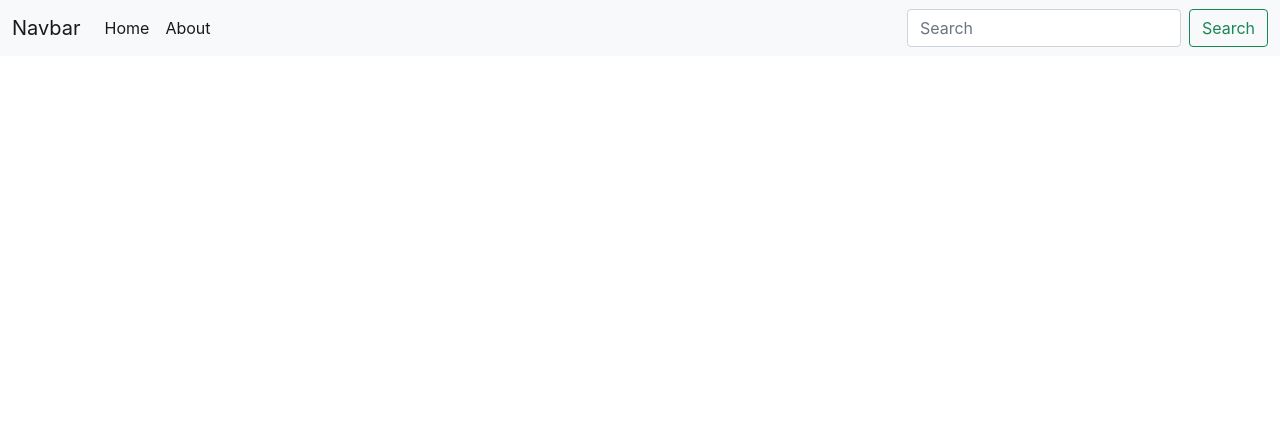
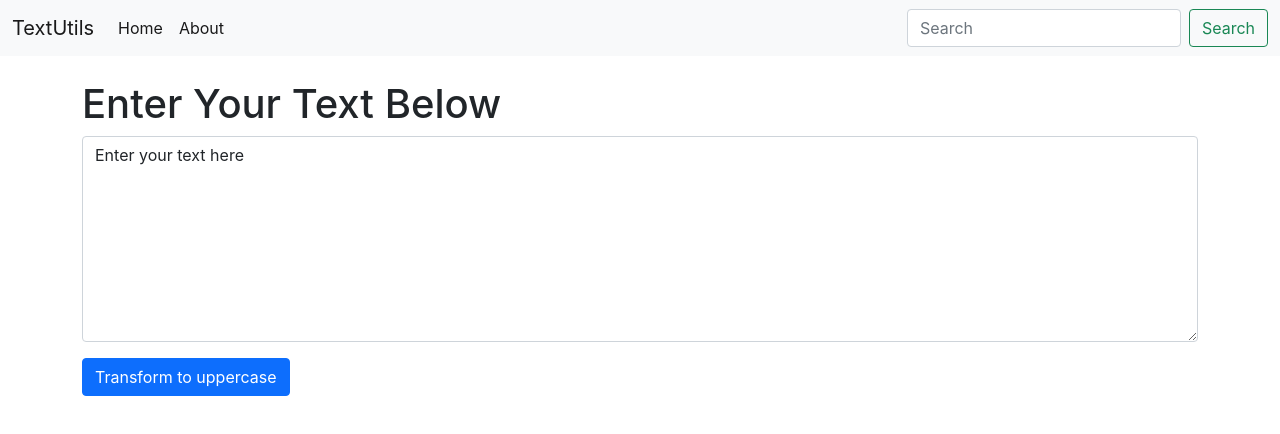
Before and after one commit to ahatasam2573/text-utilities, a React (Create React App) app: page / in a window 1280 px wide. Shown: the top 434 px of the page. Built offline with nearby package versions, Linux system fonts and the light colour scheme.

Commit message:
uppercase button coompleted

```diff
--- a/src/App.js
+++ b/src/App.js
@@ -1,28 +1,16 @@
 import './App.css';
+import Navbar from './components/Navbar';
+import TextForm from './components/TextForm';
+
 
 function App() {
   return (
-    <nav className="navbar navbar-expand-lg navbar-light bg-light">
-      <div className="container-fluid">
-        <a className="navbar-brand" href="/">Navbar</a>
-        <button className="navbar-toggler" type="button" data-bs-toggle="collapse" data-bs-target="#navbarSupportedContent" aria-controls="navbarSupportedContent" aria-expanded="false" aria-label="Toggle navigation">
-          <span className="navbar-toggler-icon"></span>
-        </button>
-        <div className="collapse navbar-collapse" id="navbarSupportedContent">
-          <ul className="navbar-nav me-auto mb-2 mb-lg-0">
-            <li className="nav-item">
-              <a className="nav-link active" aria-current="page" href="/">Home</a>
-            </li><li className="nav-item">
-              <a className="nav-link active" aria-current="page" href="/">About</a>
-            </li>
-          </ul>
-          <form className="d-flex">
-            <input className="form-control me-2" type="search" placeholder="Search" aria-label="Search" />
-            <button className="btn btn-outline-success" type="submit">Search</button>
-          </form>
-        </div>
+    <>
+      <Navbar />
+      <div className="container my-4">
+        <TextForm heading='Enter Your Text Below' />
       </div>
-    </nav>
+    </>
   );
 }
 
--- /dev/null
+++ b/src/components/Navbar.js
@@ -0,0 +1,29 @@
+import React from 'react';
+
+const Navbar = () => {
+    return (
+        <nav className="navbar navbar-expand-lg navbar-light bg-light">
+            <div className="container-fluid">
+                <a className="navbar-brand" href="/">TextUtils</a>
+                <button className="navbar-toggler" type="button" data-bs-toggle="collapse" data-bs-target="#navbarSupportedContent" aria-controls="navbarSupportedContent" aria-expanded="false" aria-label="Toggle navigation">
+                    <span className="navbar-toggler-icon"></span>
+                </button>
+                <div className="collapse navbar-collapse" id="navbarSupportedContent">
+                    <ul className="navbar-nav me-auto mb-2 mb-lg-0">
+                        <li className="nav-item">
+                            <a className="nav-link active" aria-current="page" href="/">Home</a>
+                        </li><li className="nav-item">
+                            <a className="nav-link active" aria-current="page" href="/">About</a>
+                        </li>
+                    </ul>
+                    <form className="d-flex">
+                        <input className="form-control me-2" type="search" placeholder="Search" aria-label="Search" />
+                        <button className="btn btn-outline-success" type="submit">Search</button>
+                    </form>
+                </div>
+            </div>
+        </nav>
+    );
+};
+
+export default Navbar;
--- /dev/null
+++ b/src/components/TextForm.js
@@ -0,0 +1,26 @@
+import React, { useState } from 'react';
+
+const TextForm = (props) => {
+    const [text, setText] = useState('Enter your text here');
+
+    const handleConvertToUppercase = event => {
+        let newText = text.toUpperCase();
+        setText(newText)
+    }
+
+    const handleToChange = event => {
+        setText(event.target.value)
+    }
+
+    return (
+        <div>
+            <h1>{props.heading}</h1>
+            <div className="mb-3">
+                <textarea className='form-control' id='myTextBox' rows='8' onChange={handleToChange} value={text} ></textarea>
+            </div>
+            <button onClick={handleConvertToUppercase} className="btn btn-primary">Transform to uppercase</button>
+        </div>
+    );
+};
+
+export default TextForm;
```
